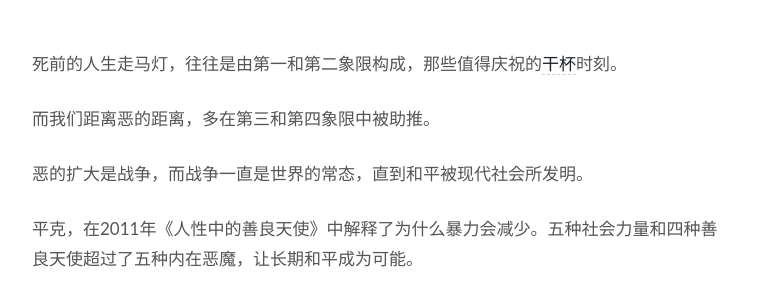
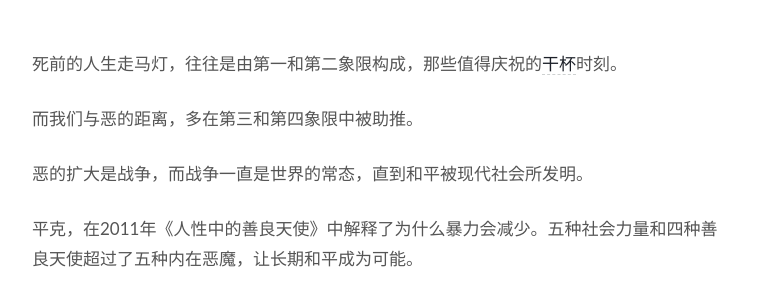
Before and after one commit to WillWang-X/willwang-x.github.io, a Jekyll site: the page built from _posts/blogs/2022-12-31-horse-manure-and-fertile-soil.md, in a window 1280 px wide and 900 px high, scrolled down 6374 px. Shown: the part 152-452 px from the top of the window, without its empty margins (258-1016 px from the left). Built offline with Jekyll 4.4.1, drawn with Linux system fonts in a browser that asks for light colours.

Commit message:
Update 2022-12-31-horse-manure-and-fertile-soil.md

```diff
--- a/_posts/blogs/2022-12-31-horse-manure-and-fertile-soil.md
+++ b/_posts/blogs/2022-12-31-horse-manure-and-fertile-soil.md
@@ -198,7 +198,7 @@ ChatGPT 或许是尝试的开始。
 
 死前的人生走马灯，往往是由第一和第二象限构成，那些值得庆祝的[干杯](https://www.youtube.com/watch?v=qX2GsMj7154&ab_channel=%E7%9B%B8%E4%BF%A1%E9%9F%B3%E6%A8%82BinMusic)时刻。
 
-而我们距离恶的距离，多在第三和第四象限中被助推。
+而我们与恶的距离，多在第三和第四象限中被助推。
 
 恶的扩大是战争，而战争一直是世界的常态，直到和平被现代社会所发明。
 
```
